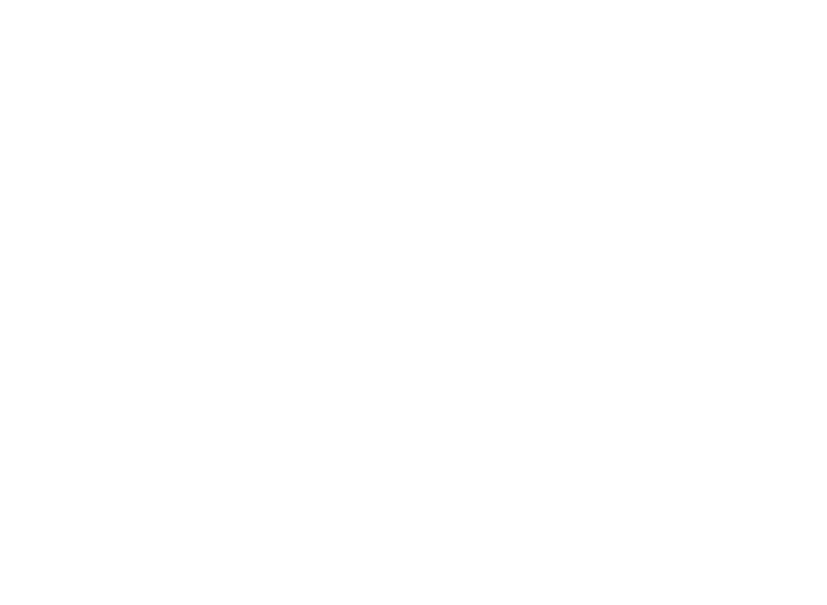
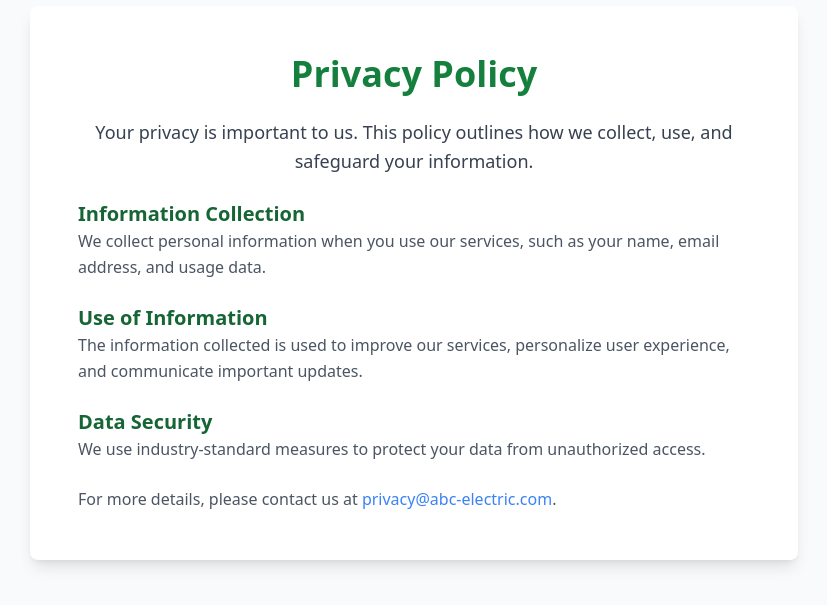
Before and after one commit to Namitamunjal/AlgoProject, a React (Create React App) app in the folder client/: page /PrivacyPolicy in a window 1280 px wide. Before the commit this address had no page. Shown: the part 117-722 px from the top of the page, without its empty margins (226-1053 px from the left). Built offline with nearby package versions, Linux system fonts and the light colour scheme.

Commit message:
adding the pages present in the footer

```diff
--- a/client/src/Alerts.js
+++ b/client/src/Alerts.js
@@ -186,17 +186,17 @@
                     </a>
                   </li>
                   <li>
-                <a href="#" className="hover:underline">
+                    <a href="./Contactus" className="hover:underline">
                       Contact Us
                     </a>
                   </li>
                   <li>
-                <a href="#" className="hover:underline">
+                    <a href="./PrivacyPolicy" className="hover:underline">
                       Privacy Policy
                     </a>
                   </li>
                   <li>
-                <a href="#" className="hover:underline">
+                    <a href="./TermsConditions" className="hover:underline">
                       Terms Conditions
                     </a>
                   </li>
--- a/client/src/App.js
+++ b/client/src/App.js
@@ -14,6 +14,9 @@
 import ProtectedRoute from './ProtectedRoute';
 import LoginRedirect from './LoginRedirect';
 import { useEffect, useState } from 'react';
+import ContactUs from './ContactUs';
+import PrivacyPolicy from './PrivacyPolicy';
+import TermsConditions from './TermsConditions';
 
 function App() {
     const [isAuthenticated, setIsAuthenticated] = useState(false);
@@ -42,6 +45,9 @@
             <Route path="/forgot-password" element={<ForgotPassword />} />
             <Route path="/reset-password" element={<ResetPassword />} />
             <Route path="/about" element={<About />} />
+            <Route path="/ContactUs" element={<ContactUs />} />
+            <Route path="/PrivacyPolicy" element={<PrivacyPolicy />} />
+            <Route path="/TermsConditions" element={<TermsConditions />} />
 
             {/* Protected Routes */}
             <Route element={<ProtectedRoute isAuthenticated={isAuthenticated} />}>
--- /dev/null
+++ b/client/src/ContactUs.js
@@ -0,0 +1,42 @@
+import React from 'react';
+
+function ContactUs() {
+  return (
+    <div className="min-h-screen bg-gray-50 flex items-center justify-center py-12 px-4 sm:px-6 lg:px-8">
+      <div className="max-w-3xl w-full bg-white shadow-lg rounded-lg p-8 md:p-12">
+        <h1 className="text-4xl font-bold text-green-700 mb-6 text-center">Contact Us</h1>
+
+        <p className="text-gray-700 text-lg leading-relaxed mb-6 text-center">
+          If you have any questions, feel free to reach out to us:
+        </p>
+
+        <div className="space-y-6 text-center">
+          <div>
+            <h2 className="text-xl font-semibold text-green-800">Email</h2>
+            <p className="text-gray-600 leading-relaxed">
+              <a href="mailto:support@abc-electric.com" className="text-blue-500 hover:underline">support@abc-electric.com</a>
+            </p>
+          </div>
+
+          <div>
+            <h2 className="text-xl font-semibold text-green-800">Phone</h2>
+            <p className="text-gray-600 leading-relaxed">+1 (123) 456-7890</p>
+          </div>
+
+          <div>
+            <h2 className="text-xl font-semibold text-green-800">Address</h2>
+            <p className="text-gray-600 leading-relaxed">
+              123 Renewable Way, Green City, EcoLand
+            </p>
+          </div>
+
+          <p className="text-gray-600 leading-relaxed mt-8">
+            Our team is available from Monday to Friday, 9 AM - 5 PM.
+          </p>
+        </div>
+      </div>
+    </div>
+  );
+}
+
+export default ContactUs;
--- a/client/src/Dashboard.js
+++ b/client/src/Dashboard.js
@@ -308,17 +308,17 @@
                     </a>
                   </li>
                   <li>
-                <a href="#" className="hover:underline">
+                    <a href="./Contactus" className="hover:underline">
                       Contact Us
                     </a>
                   </li>
                   <li>
-                <a href="#" className="hover:underline">
+                    <a href="./PrivacyPolicy" className="hover:underline">
                       Privacy Policy
                     </a>
                   </li>
                   <li>
-                <a href="#" className="hover:underline">
+                    <a href="./TermsConditions" className="hover:underline">
                       Terms Conditions
                     </a>
                   </li>
--- a/client/src/Home.js
+++ b/client/src/Home.js
@@ -154,17 +154,17 @@
                     </a>
                   </li>
                   <li>
-                <a href="#" className="hover:underline">
+                    <a href="./Contactus" className="hover:underline">
                       Contact Us
                     </a>
                   </li>
                   <li>
-                <a href="#" className="hover:underline">
+                    <a href="./PrivacyPolicy" className="hover:underline">
                       Privacy Policy
                     </a>
                   </li>
                   <li>
-                <a href="#" className="hover:underline">
+                    <a href="./TermsConditions" className="hover:underline">
                       Terms Conditions
                     </a>
                   </li>
--- /dev/null
+++ b/client/src/PrivacyPolicy.js
@@ -0,0 +1,44 @@
+import React from 'react';
+
+function PrivacyPolicy() {
+  return (
+    <div className="min-h-screen bg-gray-50 flex items-center justify-center py-12 px-4 sm:px-6 lg:px-8">
+      <div className="max-w-3xl w-full bg-white shadow-lg rounded-lg p-8 md:p-12">
+        <h1 className="text-4xl font-bold text-green-700 mb-6 text-center">Privacy Policy</h1>
+
+        <p className="text-gray-700 text-lg leading-relaxed mb-6 text-center">
+          Your privacy is important to us. This policy outlines how we collect, use, and safeguard your information.
+        </p>
+
+        <div className="space-y-6">
+          <div>
+            <h2 className="text-xl font-semibold text-green-800">Information Collection</h2>
+            <p className="text-gray-600 leading-relaxed">
+              We collect personal information when you use our services, such as your name, email address, and usage data.
+            </p>
+          </div>
+
+          <div>
+            <h2 className="text-xl font-semibold text-green-800">Use of Information</h2>
+            <p className="text-gray-600 leading-relaxed">
+              The information collected is used to improve our services, personalize user experience, and communicate important updates.
+            </p>
+          </div>
+
+          <div>
+            <h2 className="text-xl font-semibold text-green-800">Data Security</h2>
+            <p className="text-gray-600 leading-relaxed">
+              We use industry-standard measures to protect your data from unauthorized access.
+            </p>
+          </div>
+
+          <p className="text-gray-600 leading-relaxed mt-8">
+            For more details, please contact us at <a href="mailto:privacy@abc-electric.com" className="text-blue-500 hover:underline">privacy@abc-electric.com</a>.
+          </p>
+        </div>
+      </div>
+    </div>
+  );
+}
+
+export default PrivacyPolicy;
--- a/client/src/Profile.js
+++ b/client/src/Profile.js
@@ -264,17 +264,17 @@
                     </a>
                   </li>
                   <li>
-                    <a href="#" className="hover:underline">
+                    <a href="./Contactus" className="hover:underline">
                       Contact Us
                     </a>
                   </li>
                   <li>
-                    <a href="#" className="hover:underline">
+                    <a href="./PrivacyPolicy" className="hover:underline">
                       Privacy Policy
                     </a>
                   </li>
                   <li>
-                    <a href="#" className="hover:underline">
+                    <a href="./TermsConditions" className="hover:underline">
                       Terms Conditions
                     </a>
                   </li>
--- /dev/null
+++ b/client/src/TermsConditions.js
@@ -0,0 +1,44 @@
+import React from 'react';
+
+function TermsConditions() {
+  return (
+    <div className="min-h-screen bg-gray-50 flex items-center justify-center py-12 px-4 sm:px-6 lg:px-8">
+      <div className="max-w-3xl w-full bg-white shadow-lg rounded-lg p-8 md:p-12">
+        <h1 className="text-4xl font-bold text-green-700 mb-6 text-center">Terms & Conditions</h1>
+
+        <p className="text-gray-700 text-lg leading-relaxed mb-6">
+          By accessing and using our platform, you agree to the following terms and conditions:
+        </p>
+
+        <div className="space-y-6">
+          <div>
+            <h2 className="text-xl font-semibold text-green-800 mb-2">1. Acceptance of Terms</h2>
+            <p className="text-gray-600 leading-relaxed">
+              By accessing our website, you agree to comply with these terms.
+            </p>
+          </div>
+
+          <div>
+            <h2 className="text-xl font-semibold text-green-800 mb-2">2. Use of Services</h2>
+            <p className="text-gray-600 leading-relaxed">
+              Our platform is designed for renewable energy tracking and is not liable for any business or environmental decisions.
+            </p>
+          </div>
+
+          <div>
+            <h2 className="text-xl font-semibold text-green-800 mb-2">3. Limitation of Liability</h2>
+            <p className="text-gray-600 leading-relaxed">
+              We are not liable for any direct, indirect, or consequential damages arising from the use of our services.
+            </p>
+          </div>
+
+          <p className="text-gray-600 leading-relaxed text-center mt-8">
+            For further information, contact us at <a href="mailto:terms@abc-electric.com" className="text-blue-500 hover:underline">terms@abc-electric.com</a>.
+          </p>
+        </div>
+      </div>
+    </div>
+  );
+}
+
+export default TermsConditions;
```
Lines whose indentation alone changed are shown as unchanged.
